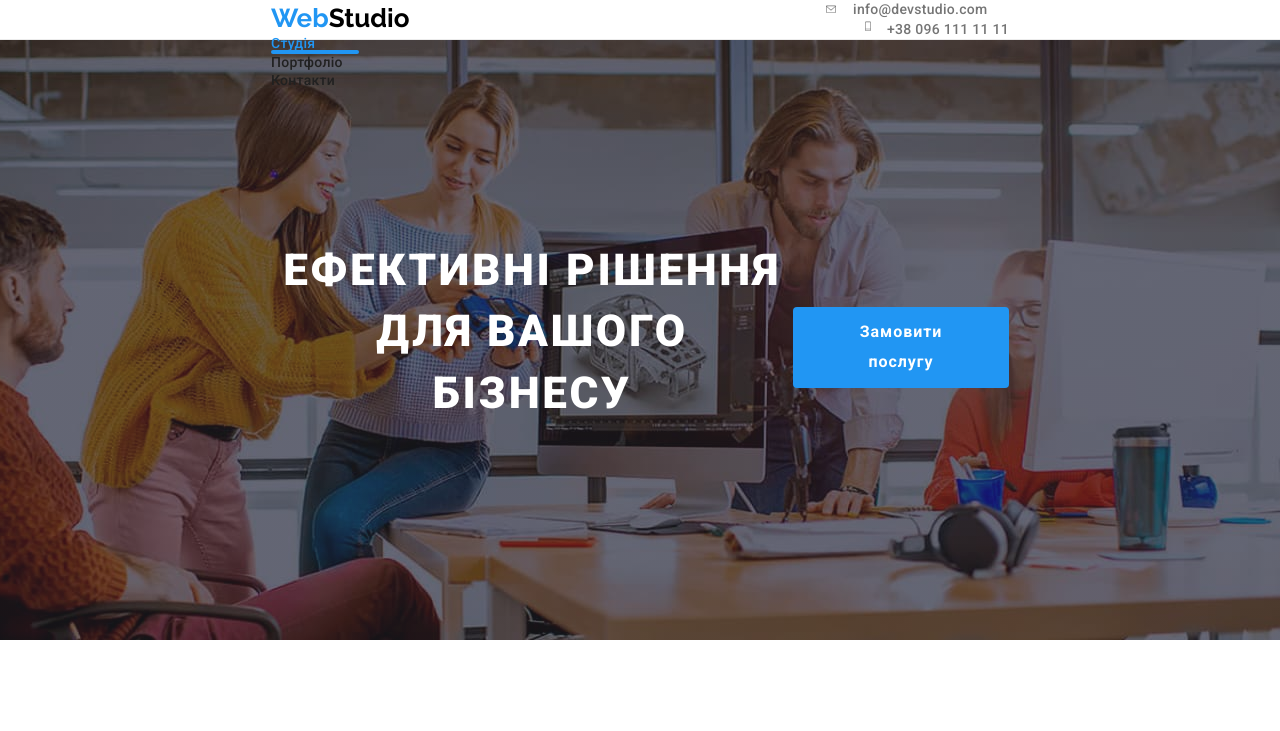
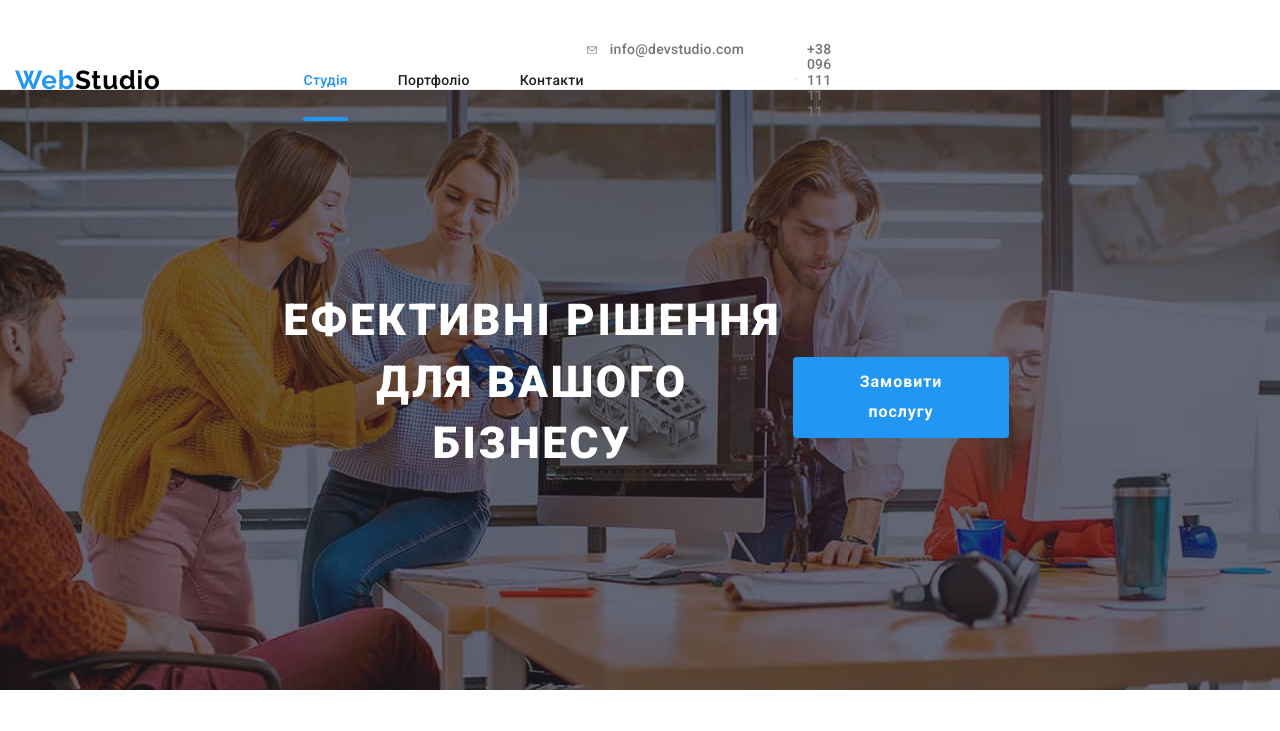
Before and after one commit to Nataliia1512/goit-markup-hw-08, a plain HTML site: page index.html in a window 1280 px wide. Shown: the top 731 px of the page. Drawn offline with nearby package versions, Linux system fonts and the light colour scheme.

Commit message:
Changes for header and logo

```diff
--- a/SASS/components/_logo.scss
+++ b/SASS/components/_logo.scss
@@ -1,18 +1,29 @@
 
 .logo {
-    padding-top: 24px;
-    padding-bottom: 25px;
 
+    display: block;
     color: var(--black-color);
     font-family: Raleway,sans-serif;
-    font-size: 26px;
-    font-weight: 1.2;
+    font-size: 24px;
+    font-weight: 1.17;
     text-decoration: none;
+    letter-spacing: 0.03em;
+    margin-right: 0;
 
     &:hover {
         color: var(--accent-color);
     }
+@media screen and (min-width:768px) {
+    margin-right: 88px;
 
+}
+@media screen and (min-width:1200px) {
+    margin-right: 93px;
+    font-size: 26px;
+    line-height: 1.2;
+    text-align: right;
+
+}
 }
 
 
--- a/SASS/components/_mobile-header-menu.scss
+++ b/SASS/components/_mobile-header-menu.scss
@@ -24,7 +24,12 @@
 
 &__icon {
     fill: currentColor;
+    width: 40px;
+    height: 40px;
 }
+
+
+
 .menu-container & {
     position: absolute;
     top: 16px;
@@ -64,7 +69,7 @@
     overflow-y: scroll;
 
     //transform: translateX(100%);
-    //transition: transform 250ms cubic-bezier(0.4, 0, 0.2, 1);
+    transition: transform 250ms cubic-bezier(0.4, 0, 0.2, 1);
 
     &.is-open {
         transform: translateX(0);
@@ -160,3 +165,30 @@
         row-gap: 10px;
 
 }
+.social-menu__item {
+    border-right: 1px solid #21212133;
+    padding-right: 10px;
+    margin-right: 10px;
+
+    &:last-child {
+        border: none;
+
+        &:first-child {
+            padding-left: 0;
+        }
+    }
+}
+
+.social-menu__link {
+    font-weight: 500;
+    font-size: 18px;
+    line-height: 1.23;
+    text-decoration: none;
+    letter-spacing: 0.02em;
+    color: var(--accent-color);
+
+   @media screen and (min-width:460px) {
+    font-size: 18px;
+
+   }
+}
--- a/SASS/components/_site-contacts.scss
+++ b/SASS/components/_site-contacts.scss
@@ -1,24 +1,44 @@
 /*site-contacts*/
 .site-contacts {
-    //display: flex;//
+    display: flex;
     margin-left: auto;
+
+    @media screen and (max-width:767px) {
+        display: none;
+
+    }
+    @media screen and (min-width:768px) and (max-width:1199px) {
+        flex-direction: column;
+
+    }
 }
 
 .site-contacts__item  {
-    //display: flex;//
+     //display: flex;//
 
-    & + & {
-        margin-left: 40px;
+
+
+    @media screen and (min-width:768px) and (max-width:1199px){
+        margin-bottom: 10px;
+
+        &:last-child {
+            margin-bottom: 0;
+        }
+
     }
+    @media screen and (min-width: 1200px) {
+        margin-right: 50px;
+
+        &:last-child {
+            margin-right: 0;
+        }
+    }
+
 }
 
-
 .site-contacts__link {
-    //display: flex;//
     align-items: center;
 
-    padding-top: 32px;
-    padding-bottom: 32px;
 
     color: var(--primary-text-color);
     font-weight: 500;
@@ -33,6 +53,14 @@
     &:focus {
     color: var(--accent-color);
 }
+
+@media screen and (min-width: 1200px){
+    display: flex;
+    padding-top: 32px;
+    padding-bottom: 32px;
+
+}
+
 }
 
 
--- a/SASS/layout/_header.scss
+++ b/SASS/layout/_header.scss
@@ -1,16 +1,39 @@
 .header {
     border-bottom: 1px solid var(--border-color);
+
+    position: fixed;
+    z-index: 1;
+    top: 0;
+    left: 0;
+    width: 100%;
+    height: 60px;
+
+
+    @media screen and (min-width: 768px) {
+        position: relative;
+        height: 80px;
+
+    }
 
 
 }
 
 .header__container {
-   // display: flex;
-    align-items: center;
+    display: flex;
+    position: relative;
+
+    justify-content: space-between;
+    margin: 10px auto;
+
+    @media screen and (min-width:768px) {
+        margin-left: 0;
+        margin-right: 0;
+
+    }
 
 }
-.header__nav {
-   //display: flex;
-   position: relative;
+/*.header__nav {
+   display: flex;
+   //position: relative;
 
- }
+ }*/
--- a/SASS/layout/_navigation.scss
+++ b/SASS/layout/_navigation.scss
@@ -1,26 +1,33 @@
 /*site nav*/
 .site-nav {
-    //display: flex;
-   //margin-left: 93px;
-   position: absolute;
-   top: 100%;
-   left: 0;
-   width: 100%;
+    display: flex;
+    position: relative;
+    margin-left: 50px;
+
+
+ @media screen and (max-width: 767px) {
+  display: none;
+
+}
 
   }
 
   .site-nav__item {
-    position: relative;
+    @media screen and (min-width: 768px) {
+      position: relative;
+      display: flex;
 
-    &:not(:last-child) {
+      &:not(:last-child) {
         margin-right: 50px;
+    }
+
     }
 }
 
 
 
   .site-nav__link {
-      //display: block;//
+      display: block;
       padding-top: 32px;
       padding-bottom: 32px;
 
@@ -45,17 +52,17 @@
       color: var(--accent-color);
 
       &::after {
-        content: '';
+        @media screen and (min-width:768px) {
+          content: '';
         position: absolute;
-        left: 0;
         bottom: -1px;
-
-         //display: block;//
+        right: 0;
 
           width: 100%;
           height: 4px;
           background-color: var(--accent-color);
           border-radius: 2px;
+        }
 
     }
 
--- a/index.html
+++ b/index.html
@@ -15,13 +15,13 @@
 <body>
 <header class="header">
     <div class="container header__container">
-    <nav class="header__nav">
     <a lang="en" href="./index.html" class="logo"><span class="logo--blue">Web</span>Studio</a>
     <button class="menu-toggle js-open-menu" type="button" aria-expanded="false" data-menu-button aria-controls="mobile-menu">
         <svg class="menu-toggle__icon width="40px" height="40px" aria-label="Перемикач мобільного меню">
             <use class="menu-button__open" href="./images/icons.svg#icon-menu_40px"></use>
         </svg>
     </button>
+    <nav class="header__nav">
     <ul class="site-nav list">
         <li class="site-nav__item"> <a href="./index.html" class="site-nav__link site-nav__link--current">Студія</a></li>
         <li class="site-nav__item"> <a href="./portfolio.html" class="site-nav__link">Портфоліо</a></li>
```
Also changed, not shown: css/main.css, css/main.min.css, 2 other files.
